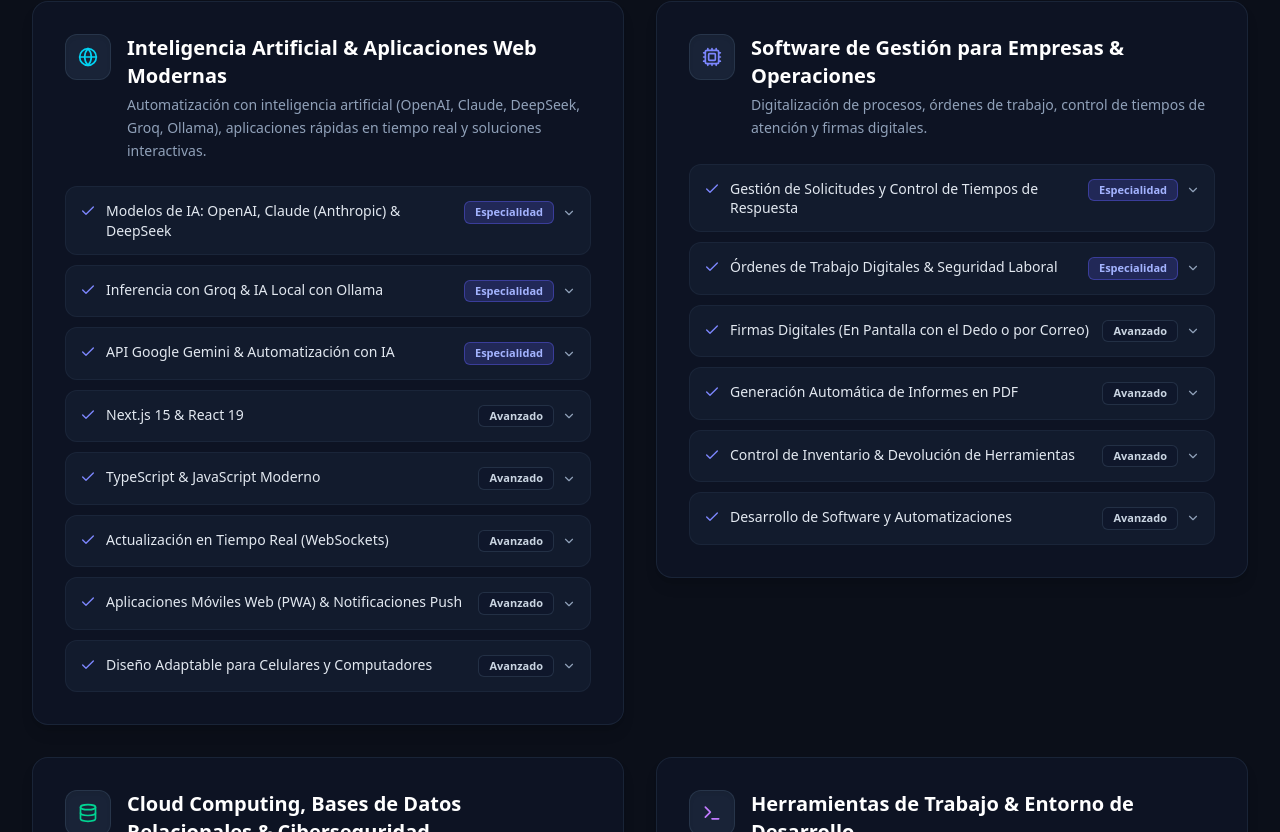
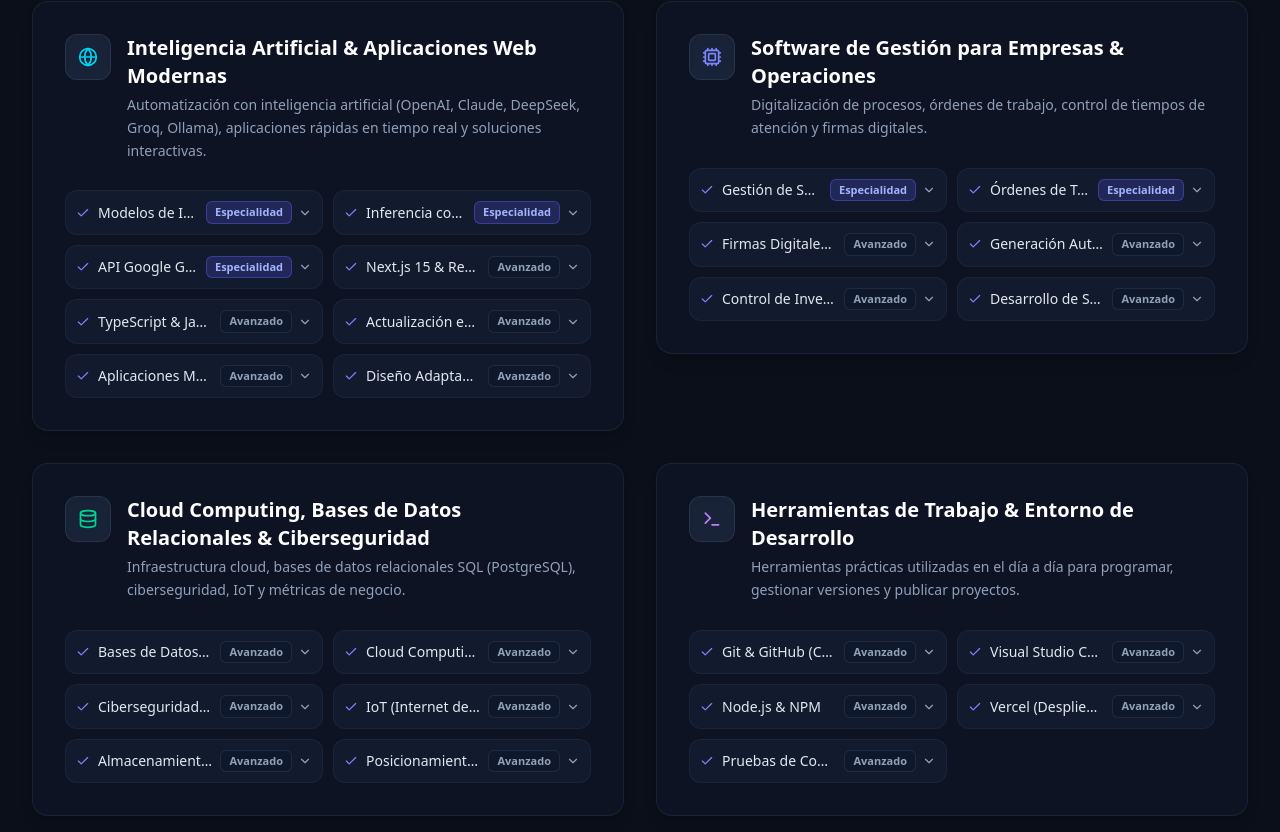
Before and after one commit to Tino0rcg/Portafolio-Ramiro-Contreras, a React (Vite) app: page / in a window 1280 px wide. Shown: the part 2668-3500 px from the top of the page. Built offline with nearby package versions, Linux system fonts and the light colour scheme.

Commit message:
style: restaurar tarjetas de habilidades compactas y cortas en 2 columnas con expansion interactiva al clic

```diff
--- a/src/components/SkillsSection.tsx
+++ b/src/components/SkillsSection.tsx
@@ -63,8 +63,8 @@ export const SkillsSection: React.FC = () => {
               </div>
             </div>
 
-            {/* Skills List: Sin textos cortados, ancho completo y expandible al hacer clic */}
-            <div className="grid grid-cols-1 gap-2.5 pt-1">
+            {/* Skills List: Cortos y compactos en 2 columnas como estaban antes, expandibles al clic */}
+            <div className="grid grid-cols-1 sm:grid-cols-2 gap-2 sm:gap-2.5 pt-1 sm:pt-2">
               {group.skills.map((skill) => {
                 const isExpanded = expandedSkill === skill.name;
 
@@ -72,26 +72,31 @@ export const SkillsSection: React.FC = () => {
                   <div
                     key={skill.name}
                     onClick={() => toggleSkill(skill.name)}
-                    className={`p-3 sm:p-3.5 rounded-xl border transition-all cursor-pointer select-none ${
+                    className={`p-2.5 rounded-xl border transition-all duration-200 cursor-pointer select-none ${
                       isExpanded
-                        ? 'bg-slate-800/90 border-indigo-500/70 shadow-lg shadow-indigo-500/10'
-                        : 'bg-slate-800/40 border-slate-800/80 hover:bg-slate-800/70 hover:border-slate-700/90'
+                        ? 'sm:col-span-2 bg-slate-800/90 border-indigo-500/70 shadow-lg shadow-indigo-500/10'
+                        : 'bg-slate-800/40 border-slate-800/80 hover:bg-slate-800/70 hover:border-slate-700/80'
                     }`}
                   >
-                    <div className="flex items-start justify-between gap-3">
-                      <div className="flex items-start gap-2.5 min-w-0">
-                        <Check className="w-4 h-4 text-indigo-400 shrink-0 mt-0.5" />
-                        <span className="text-xs sm:text-sm font-medium text-slate-200 leading-snug break-words">
+                    <div className="flex items-center justify-between gap-2 min-w-0">
+                      <div className="flex items-center gap-2 min-w-0">
+                        <Check className="w-3.5 h-3.5 text-indigo-400 shrink-0" />
+                        <span
+                          className={`text-xs sm:text-sm font-medium text-slate-200 ${
+                            isExpanded ? 'break-words' : 'truncate'
+                          }`}
+                          title={skill.name}
+                        >
                           {skill.name}
                         </span>
                       </div>
-                      <div className="flex items-center gap-2 shrink-0">
+                      <div className="flex items-center gap-1.5 shrink-0">
                         {skill.level && (
                           <span
-                            className={`text-[10px] sm:text-[11px] font-semibold px-2.5 py-0.5 rounded-md border shrink-0 whitespace-nowrap ${
+                            className={`text-[10px] sm:text-[11px] font-semibold px-2 py-0.5 rounded-md border shrink-0 whitespace-nowrap ${
                               skill.level === 'Especialidad'
                                 ? 'bg-indigo-500/20 text-indigo-300 border-indigo-500/40'
-                                : 'bg-slate-900/80 text-slate-300 border-slate-700/60'
+                                : 'bg-slate-900/80 text-slate-400 border-slate-700/50'
                             }`}
                           >
                             {skill.level}
@@ -107,8 +112,8 @@ export const SkillsSection: React.FC = () => {
 
                     {/* Contenido expandido con contexto de aplicación real */}
                     {isExpanded && skill.detail && (
-                      <div className="mt-2.5 pt-2.5 border-t border-slate-700/60">
-                        <p className="text-xs sm:text-sm text-slate-300/95 leading-relaxed">
+                      <div className="mt-2.5 pt-2.5 border-t border-slate-700/60 animate-fade-in">
+                        <p className="text-xs sm:text-sm text-slate-300 leading-relaxed font-normal">
                           {skill.detail}
                         </p>
                       </div>
--- a/src/index.css
+++ b/src/index.css
@@ -61,3 +61,18 @@
 .animate-progress-fill {
   animation: progressFill 5s linear forwards;
 }
+
+@keyframes fadeIn {
+  from {
+    opacity: 0;
+    transform: translateY(-4px);
+  }
+  to {
+    opacity: 1;
+    transform: translateY(0);
+  }
+}
+
+.animate-fade-in {
+  animation: fadeIn 0.2s ease-out forwards;
+}
```
